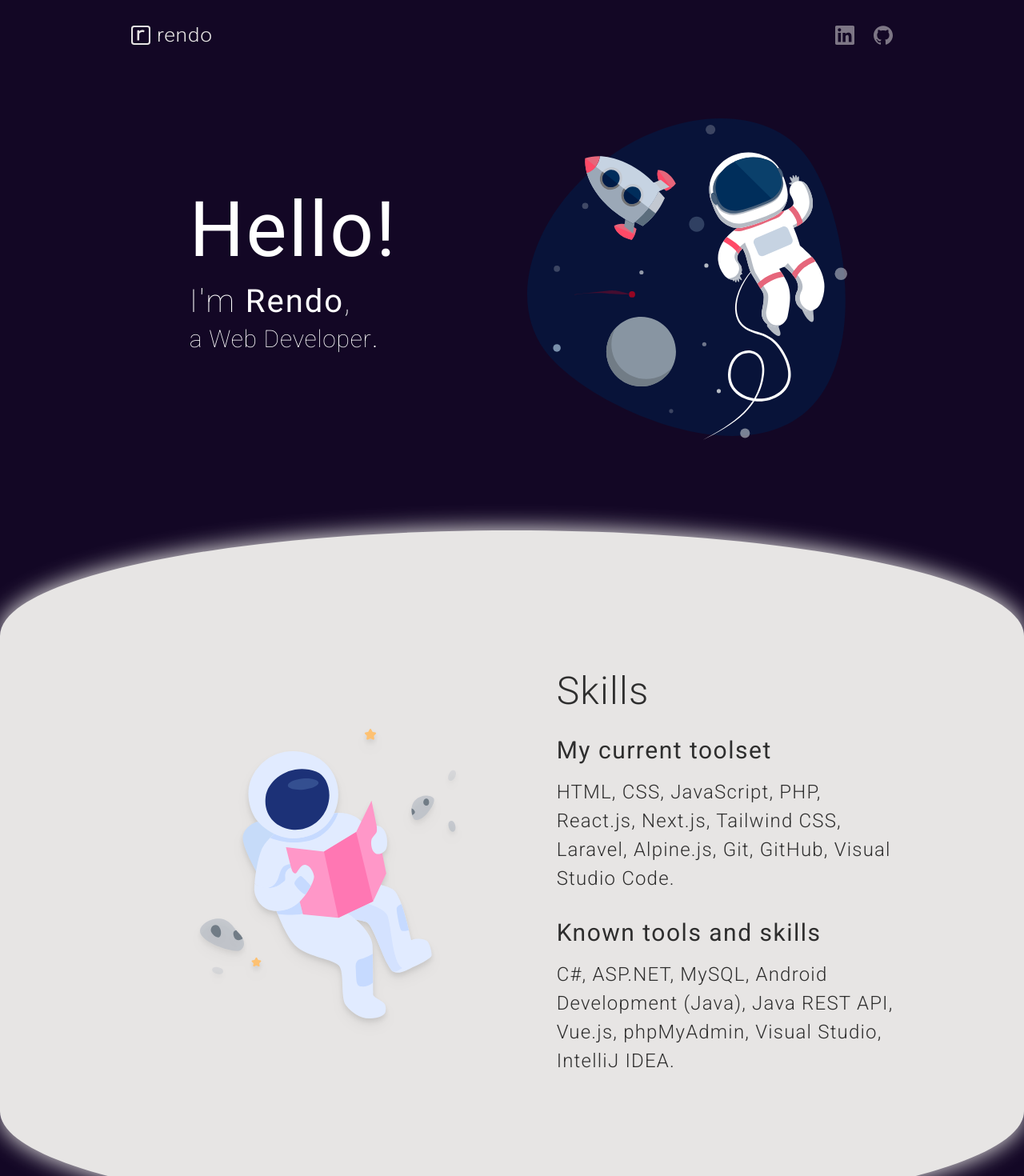
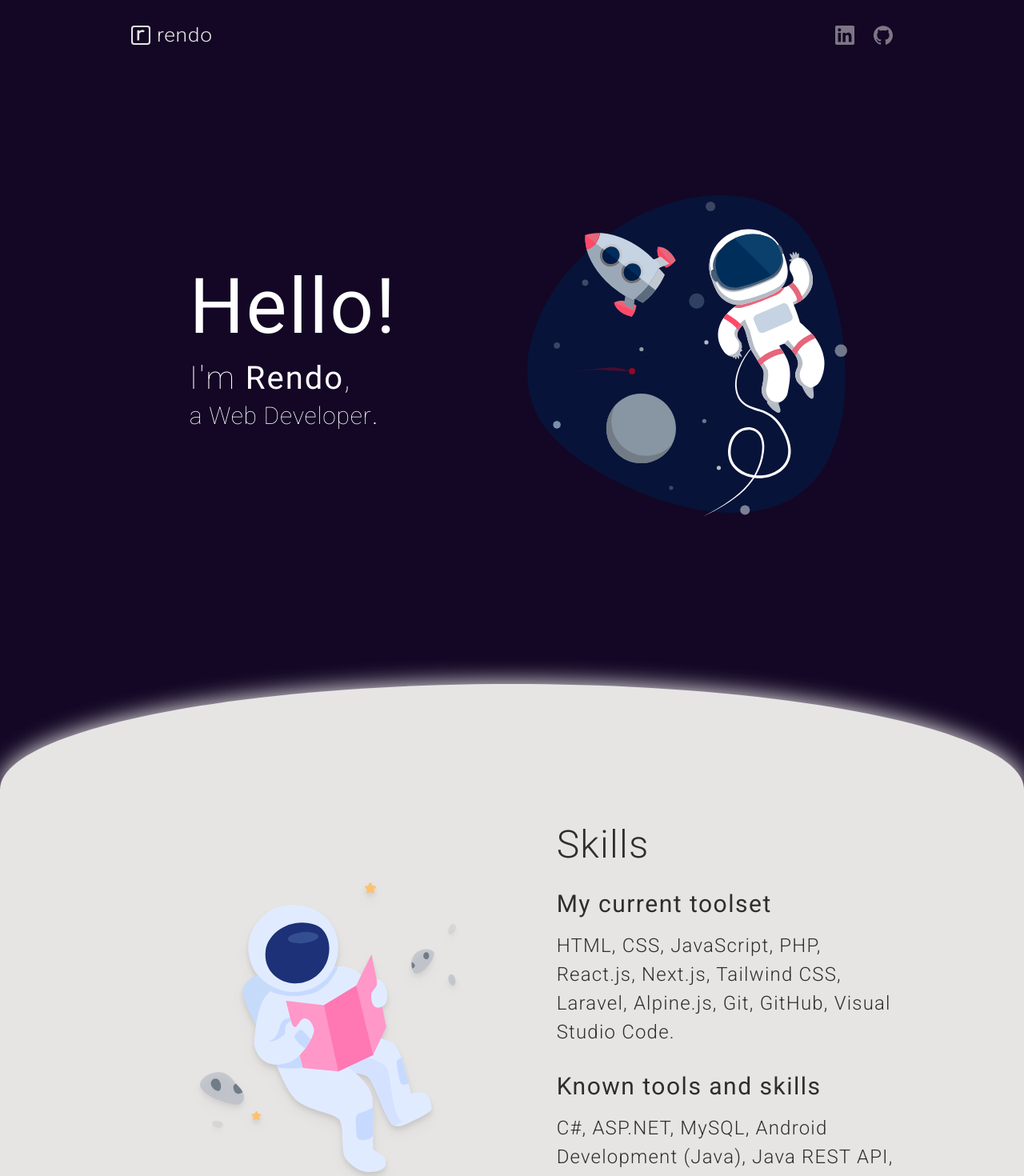
Before and after one commit to rendoruiz/rendo-homepage, a Next.js app: page / in a window 1280 px wide. Shown: the top 1470 px of the page at 80% size. Built offline with nearby package versions, Linux system fonts and the light colour scheme; no server answers.

Commit message:
reduce layout shift

```diff
--- a/pages/index.js
+++ b/pages/index.js
@@ -59,8 +59,8 @@ export default function Home() {
 
       <main className='grid content-start'>
         {/* hero */}
-        <section className='grid min-h-[80vh]'>
-          <div className='grid content-center mx-auto px-5 py-16 w-full max-w-screen-lg text-center md:grid-cols-2 md:items-center md:text-left lg:grid-cols-[1fr,1.25fr]'>
+        <section className='grid min-h-[80vh] md:min-h-0'>
+          <div className='grid content-center mx-auto px-5 py-16 w-full max-w-screen-lg text-center md:grid-cols-2 md:items-center md:py-20 md:text-left lg:grid-cols-[1fr,1.25fr] lg:py-40'>
             <div className='grid content-center md:justify-self-center'>
               <p className='font-extralight text-7xl md:tracking-wide lg:font-normal lg:text-8xl'>
                 Hello!
@@ -76,7 +76,7 @@ export default function Home() {
             <img
               src='img/space.svg'
               alt='space stuff chilling (literally lmao) on space'
-              className='justify-self-center pt-16 w-10/12 max-w-[20rem] md:pt-4 md:max-w-[21.875rem] lg:max-w-[25rem]'
+              className='justify-self-center pt-16 w-10/12 max-w-[20rem] min-h-[17.5rem] bp360:min-h-[20.625rem] md:pt-4 md:max-w-[21.875rem] md:min-h-[20rem] lg:max-w-[25rem] lg:min-h-[25rem]'
             />
           </div>
 
@@ -85,7 +85,7 @@ export default function Home() {
             <img
               aria-hidden='true'
               src='img/moon-curve.svg'
-              className='w-full rotate-180 moon-glow'
+              className='w-full max-h-[10rem] rotate-180 moon-glow'
             />
           </div>
         </section>
@@ -120,7 +120,7 @@ export default function Home() {
             <img
               src='img/astronaut.svg'
               alt='an astronaut reading naugthy alien (oc) smutfics on the moon for extra immersion'
-              className='justify-self-center pt-10 w-3/4 max-w-[15.625rem] drop-shadow-lg md:-order-1 md:pt-0 md:w-10/12 md:max-w-[17.5rem] lg:max-w-[20rem]'
+              className='justify-self-center pt-10 w-3/4 max-w-[15.625rem] min-h-[13.75rem] drop-shadow-lg bp360:min-h-[16.875rem] md:-order-1 md:pt-0 md:w-10/12 md:max-w-[17.5rem] md:min-h-[19.375rem] lg:max-w-[20rem] lg:min-h-[22.5rem]'
             />
           </div>
         </section>
@@ -132,7 +132,7 @@ export default function Home() {
             <img
               aria-hidden='true'
               src='img/moon-curve.svg'
-              className='w-full moon-glow'
+              className='w-full max-h-[10rem] moon-glow'
             />
           </div>
 
@@ -343,7 +343,7 @@ export default function Home() {
             <img
               src='img/spacecat.svg'
               alt='stranded lab cat wandering on space, thinking about its life choices (assuming it had one)'
-              className='justify-self-center w-full max-w-[20rem] md:self-center md:order-2 md:max-w-[23.75rem]'
+              className='justify-self-center w-full max-w-[20rem] min-h-[18.125rem] bp360:min-h-[22.5rem] md:self-center md:order-2 md:w-10/12 md:max-w-[23.75rem] lg:w-full lg:min-h-[26.875rem]'
             />
 
             <div className='grid content-start gap-6'>
--- a/styles/globals.css
+++ b/styles/globals.css
@@ -6,9 +6,9 @@ body {
   @apply bg-black;
 }
 
-img {
+/* img {
   @apply select-none pointer-events-none;
-}
+} */
 
 .moon-glow {
   filter: drop-shadow(0 2px 14px rgba(231, 229, 228, 1));
```
